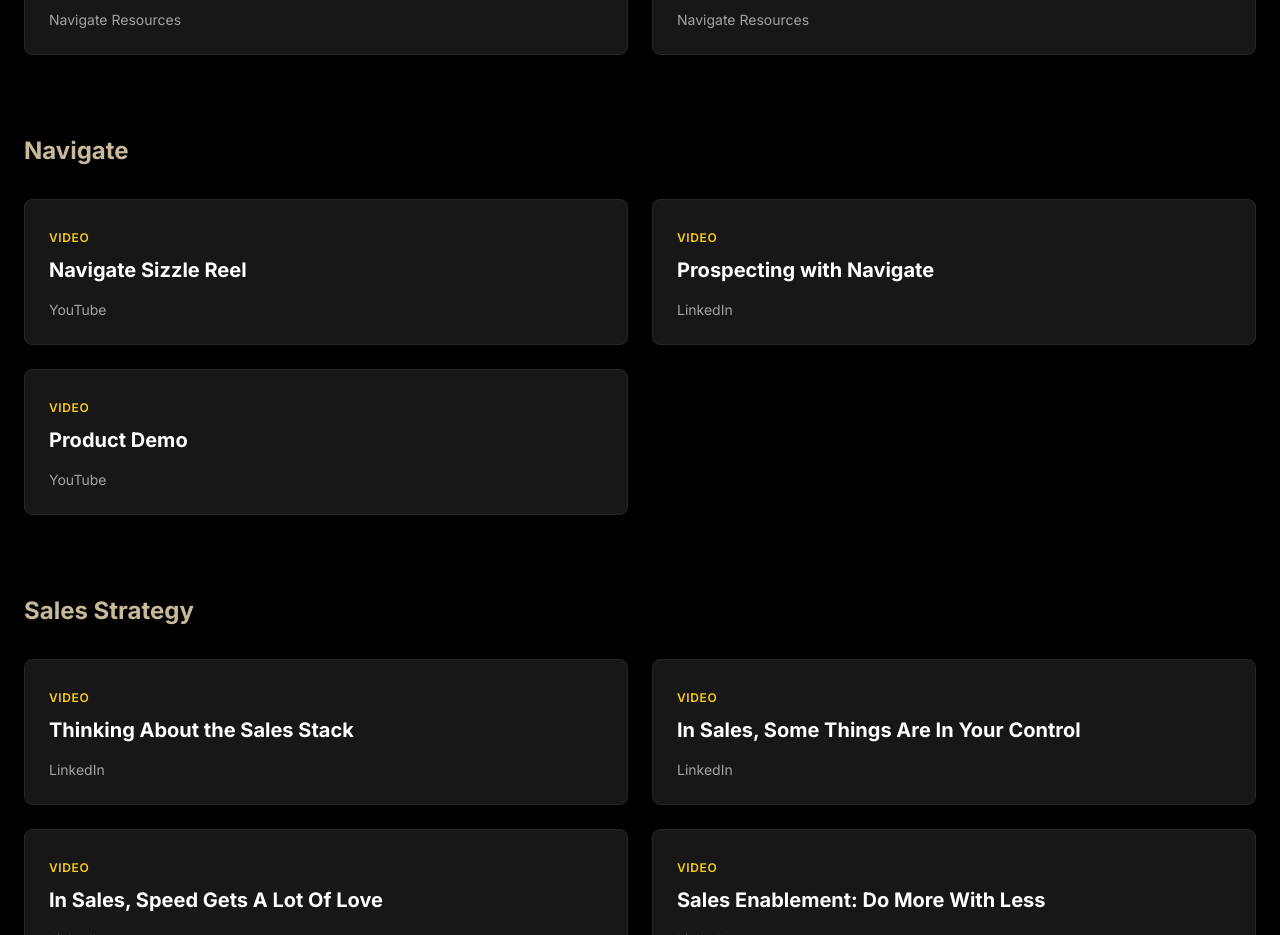
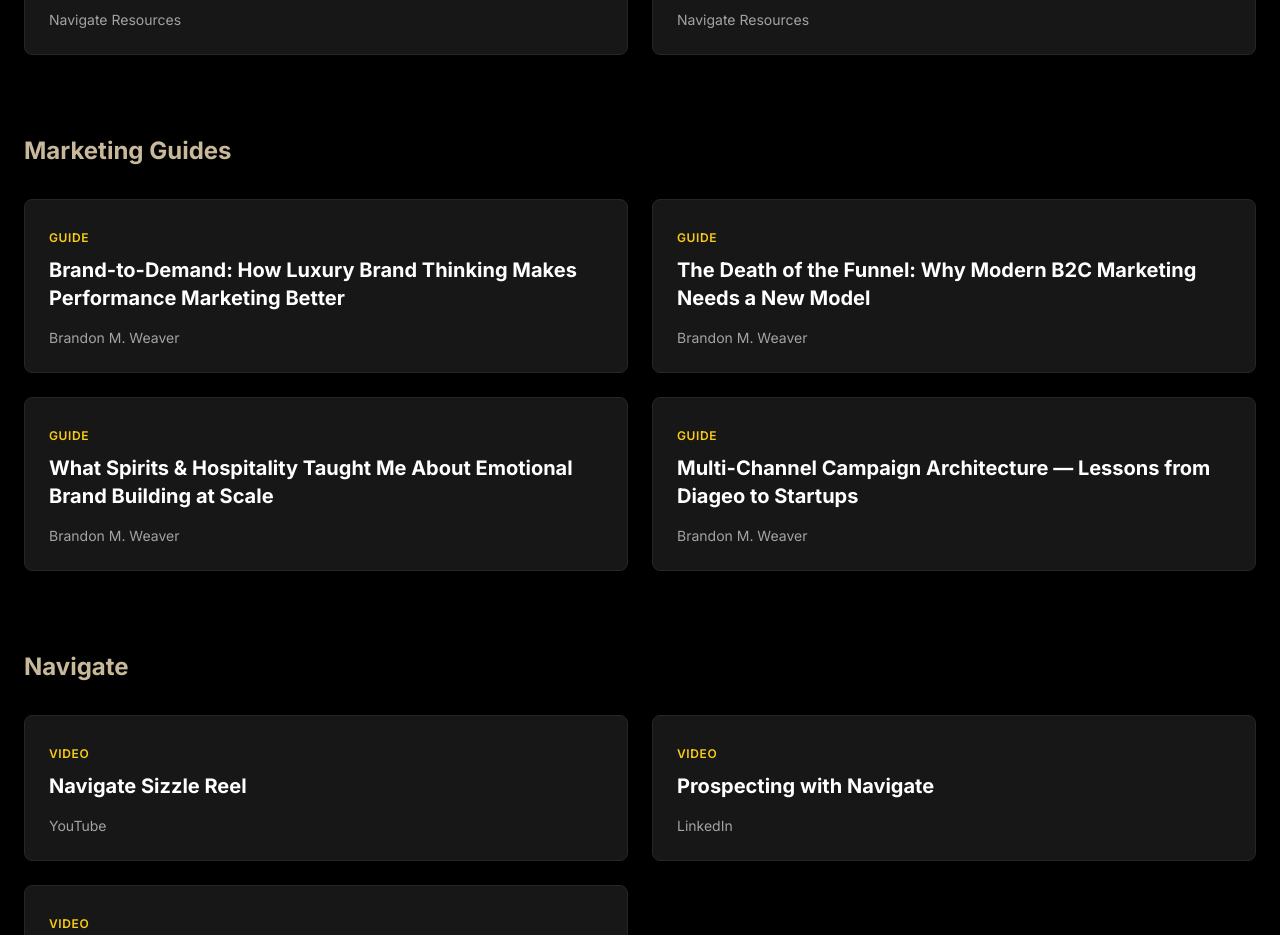
Before and after one commit to letsnavigatebmw/brandonmweaver, a React (Vite) app: page / in a window 1280 px wide. Shown: the part 7800-8735 px from the top of the page. Built offline with nearby package versions, Linux system fonts and the light colour scheme.

Commit message:
Add Marketing Guides section to Thought Leadership with 4 featured guides

```diff
--- a/src/components/ThoughtLeadership.jsx
+++ b/src/components/ThoughtLeadership.jsx
@@ -46,6 +46,33 @@ export default function ThoughtLeadership() {
       title: 'AI Voice Agents in Real Estate',
       publication: 'Navigate Resources',
       link: 'https://drive.google.com/file/d/1IX3ZzK5OUwjKrS9EyCJkE1gDGQCAfG3O/view?usp=drive_link',
+      type: 'Guide',
+    },
+  ]
+
+  const marketingGuides = [
+    {
+      title: 'Brand-to-Demand: How Luxury Brand Thinking Makes Performance Marketing Better',
+      publication: 'Brandon M. Weaver',
+      link: '#',
+      type: 'Guide',
+    },
+    {
+      title: 'The Death of the Funnel: Why Modern B2C Marketing Needs a New Model',
+      publication: 'Brandon M. Weaver',
+      link: '#',
+      type: 'Guide',
+    },
+    {
+      title: 'What Spirits & Hospitality Taught Me About Emotional Brand Building at Scale',
+      publication: 'Brandon M. Weaver',
+      link: '#',
+      type: 'Guide',
+    },
+    {
+      title: 'Multi-Channel Campaign Architecture — Lessons from Diageo to Startups',
+      publication: 'Brandon M. Weaver',
+      link: '#',
       type: 'Guide',
     },
   ]
@@ -179,6 +206,32 @@ export default function ThoughtLeadership() {
           </div>
         </div>
 
+        {/* Marketing Guides */}
+        <div className="mb-20">
+          <h3 className="text-2xl font-bold mb-8" style={{ color: '#c8b99a' }}>Marketing Guides</h3>
+          <div className="grid md:grid-cols-2 gap-6">
+            {marketingGuides.map((guide, index) => (
+              <a
+                key={index}
+                href={guide.link}
+                className="group p-6 bg-gray-900 border border-gray-800 rounded-lg hover:border-yellow-500 transition-all hover:bg-gray-800"
+              >
+                <div className="flex items-start justify-between mb-4">
+                  <div className="flex-1">
+                    <span className="text-xs font-semibold text-yellow-400 uppercase tracking-wider">
+                      {guide.type}
+                    </span>
+                    <h4 className="text-xl font-bold text-white mt-2 group-hover:text-yellow-400 transition-colors">
+                      {guide.title}
+                    </h4>
+                  </div>
+                </div>
+                <p className="text-sm text-gray-400">{guide.publication}</p>
+              </a>
+            ))}
+          </div>
+        </div>
+
         {/* Navigate Videos */}
         <div className="mb-20">
           <h3 className="text-2xl font-bold mb-8" style={{ color: '#c8b99a' }}>Navigate</h3>
```
